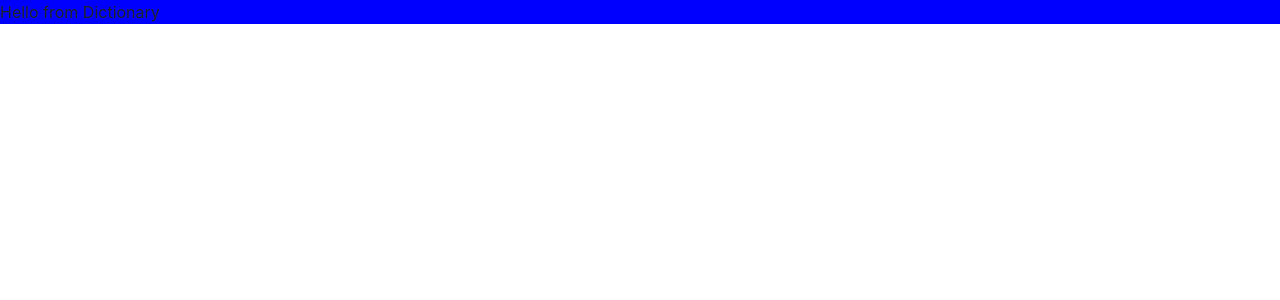
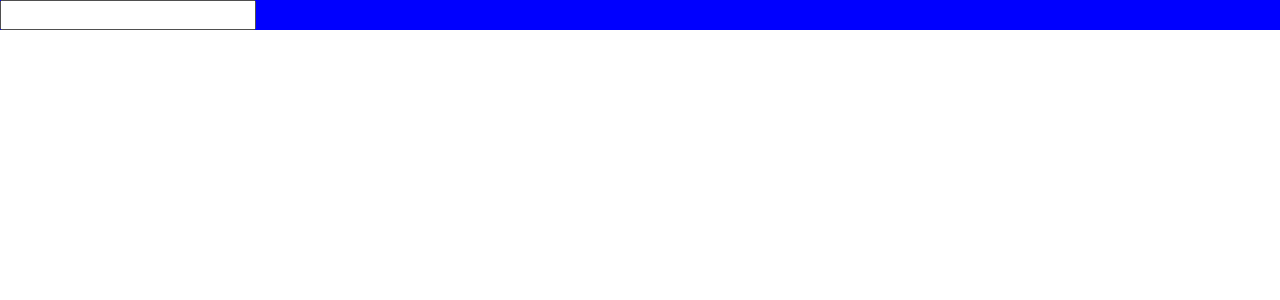
Before and after one commit to Annika1188/Dictionary-project, a React (Create React App) app: page / in a window 1280 px wide. Shown: the top 300 px of the page. Built offline with nearby package versions, Linux system fonts and the light colour scheme.

Commit message:
added the search form to dictionary component

```diff
--- a/src/Dictionary.js
+++ b/src/Dictionary.js
@@ -1,5 +1,21 @@
+import React, { useState } from "react";
 import "./Dictionary.css";
 
 export default function Dictionary() {
-  return <div className="Dictionary">Hello from Dictionary</div>;
+  let [keyword, setKeyword] = useState("");
+  function search(event) {
+    event.preventDefault();
+    alert(`seaching for ${keyword}`);
+  }
+  function handleKeywordChange(event) {
+    console.log(event.target.value);
+    setKeyword(event.target.value);
+  }
+  return (
+    <div className="Dictionary">
+      <form onSubmit={search}>
+        <input type="search" onChange={handleKeywordChange} />
+      </form>
+    </div>
+  );
 }
```
